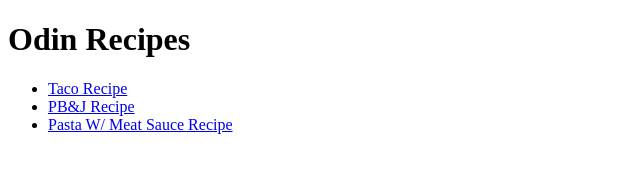
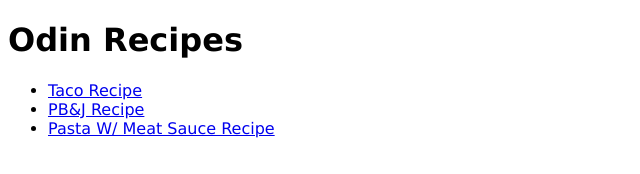
Before and after one commit to alexbloyer/odin-recipes, a plain HTML site: page index.html in a window 1280 px wide. Shown: the whole page, without its empty margins (0-640 px from the left). Drawn offline with Linux system fonts and the light colour scheme.

Commit message:
Add lang="en" to html files, link style.css to all

```diff
--- a/index.html
+++ b/index.html
@@ -1,23 +1,16 @@
 <!DOCTYPE html>
-<html>
+<html lang="en">
     <head>
         <meta charset="utf-8">
         <title>My Recipes!</title>
+        <link rel="stylesheet" href="style.css">
     </head>
-
     <body>
         <h1>Odin Recipes</h1>
         <ul>
-            <li>
-                <a href="recipes/tacos.html">Taco Recipe</a>
-            </li>
-            <li>
-                <a href="recipes/pbj.html">PB&J Recipe</a>
-            </li>
-            <li>
-                <a href="recipes/pasta.html">Pasta W/ Meat Sauce Recipe</a>
-            </li>
+            <li><a href="recipes/tacos.html">Taco Recipe</a></li>
+            <li><a href="recipes/pbj.html">PB&J Recipe</a></li>
+            <li><a href="recipes/pasta.html">Pasta W/ Meat Sauce Recipe</a></li>
         </ul>
-
     </body>
 </html>
--- a/recipes/pasta.html
+++ b/recipes/pasta.html
@@ -1,8 +1,9 @@
 <!DOCTYPE html>
-<html>
+<html lang="en">
     <head>
         <meta charset="utf-8">
         <title>Pasta with Meat Sauce</title>
+        <link rel="stylesheet" href="../style.css">
     </head>
 
     <body>
--- /dev/null
+++ b/style.css
@@ -0,0 +1,3 @@
+body {
+    font-family: Verdana, Tahoma, sans-serif;
+}
```
Also changed, not shown: recipes/pbj.html (+2 -1 lines), recipes/tacos.html (+2 -1 lines).
